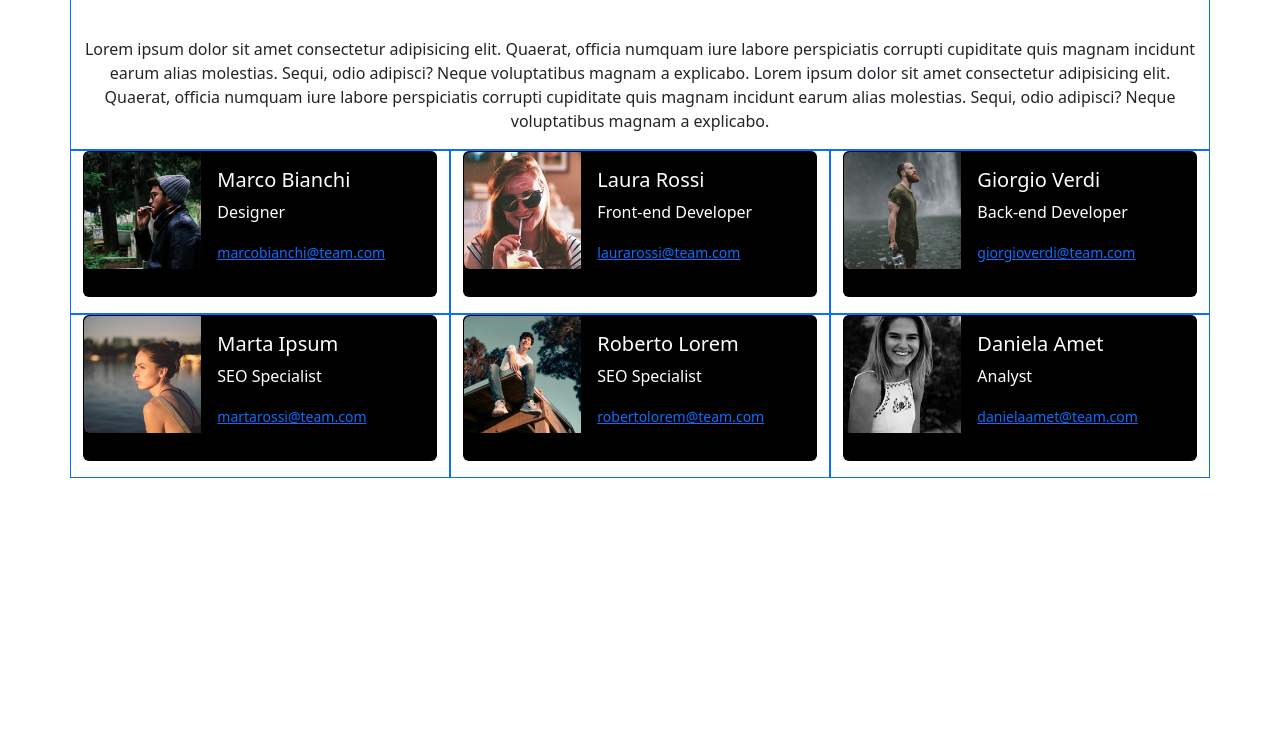
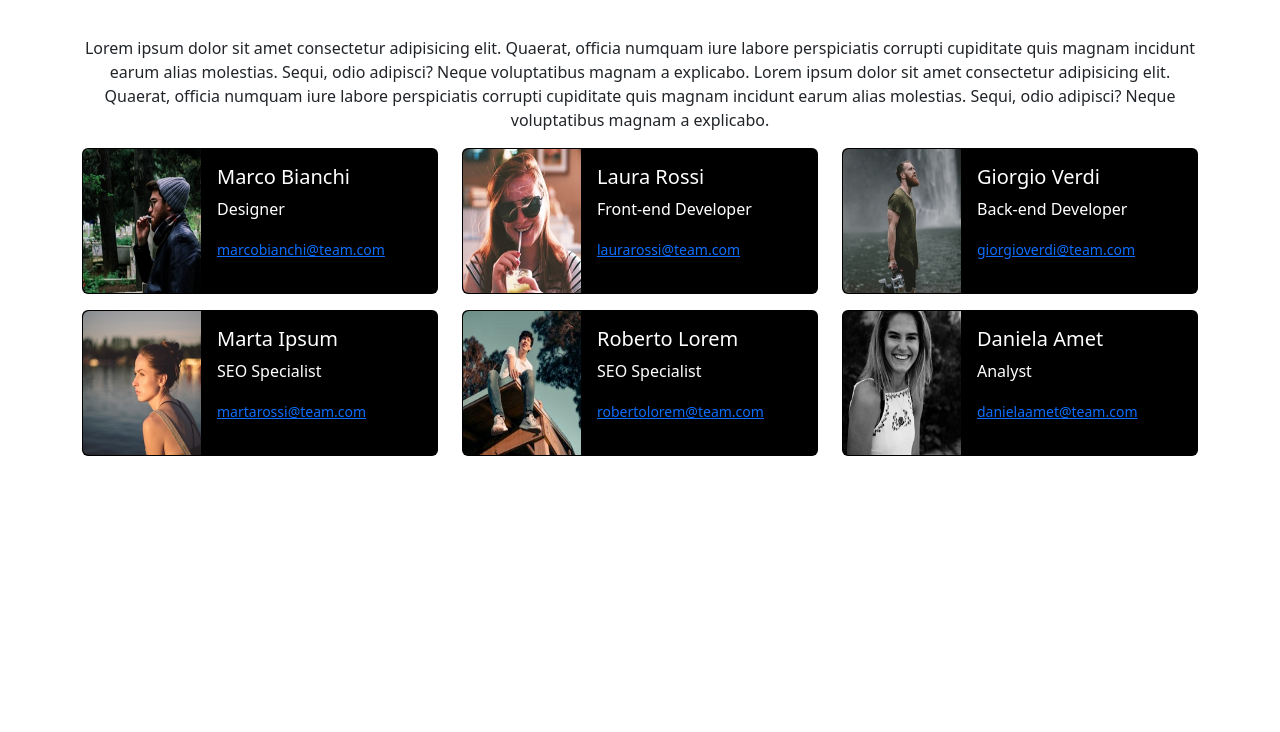
Before and after one commit to RiccardoFiacco/js-our-team, a plain HTML site: page index.html in a window 1280 px wide. Shown: the part 68-800 px from the top of the page. Drawn offline with nearby package versions, Linux system fonts and the light colour scheme.

Commit message:
add css file and height for the photo

```diff
--- a/index.html
+++ b/index.html
@@ -11,12 +11,12 @@
     integrity='sha512-b2QcS5SsA8tZodcDtGRELiGv5SaKSk1vDHDaQRda0htPYWZ6046lr3kJ5bAAQdpV2mmA/4v0wQF9MyU6/pDIAg=='
     crossorigin='anonymous' />
 
-  <!-- <link rel="stylesheet" href="css/style.css" type="text/css" /> -->
+  <link rel="stylesheet" href="css/style.css" type="text/css" />
 </head>
 
 <body>
     <div class="container">
-        <div class="row border border-primary">
+        <div class="row  ">
             <div class="col-12">
                 <h1 class="text-center">MEET OUR TEEM</h1>
             </div>
@@ -33,11 +33,11 @@
         </div>
 
         <div class="row">
-            <div class="col-4 border border-primary">
+            <div class="col-4 ">
                 <div class="card mb-3 bg-black text-white" id="card">
                     <div class="row g-0">
                       <div class="col-md-4">
-                        <img id="image0" src="..." class="img-fluid rounded-start max" alt="...">
+                        <img id="image0" class="img-fluid rounded-start max h-100" alt="...">
                       </div>
                       <div class="col-md-8">
                         <div class="card-body">
@@ -49,11 +49,11 @@
                     </div>
                 </div>
             </div>
-            <div class="col-4 border border-primary">
+            <div class="col-4  ">
                 <div class="card mb-3 bg-black text-white" id="card">
                     <div class="row g-0">
                       <div class="col-md-4">
-                        <img id="image1" src="..." class="img-fluid rounded-start max" alt="...">
+                        <img id="image1"  class="img-fluid rounded-start max h-100" alt="...">
                       </div>
                       <div class="col-md-8">
                         <div class="card-body">
@@ -65,11 +65,11 @@
                     </div>
                 </div>
             </div>
-            <div class="col-4 border border-primary">
+            <div class="col-4  ">
                 <div class="card mb-3 bg-black text-white" id="card">
                     <div class="row g-0">
                       <div class="col-md-4">
-                        <img id="image2" src="..." class="img-fluid rounded-start max" alt="...">
+                        <img id="image2" class="img-fluid rounded-start max h-100" alt="...">
                       </div>
                       <div class="col-md-8">
                         <div class="card-body">
@@ -81,11 +81,11 @@
                     </div>
                 </div>
             </div>
-            <div class="col-4 border border-primary">
+            <div class="col-4  ">
                 <div class="card mb-3 bg-black text-white" id="card">
                     <div class="row g-0">
                       <div class="col-md-4">
-                        <img id="image3" src="..." class="img-fluid rounded-start max" alt="...">
+                        <img id="image3"  class="img-fluid rounded-start max h-100" alt="...">
                       </div>
                       <div class="col-md-8">
                         <div class="card-body">
@@ -97,11 +97,11 @@
                     </div>
                 </div>
             </div>
-            <div class="col-4 border border-primary">
+            <div class="col-4  ">
                 <div class="card mb-3 bg-black text-white" id="card">
                     <div class="row g-0">
                       <div class="col-md-4">
-                        <img id="image4" src="..." class="img-fluid rounded-start max" alt="...">
+                        <img id="image4"  class="img-fluid rounded-start max h-100" alt="...">
                       </div>
                       <div class="col-md-8">
                         <div class="card-body">
@@ -113,11 +113,11 @@
                     </div>
                 </div>
             </div>
-            <div class="col-4 border border-primary">
+            <div class="col-4  ">
                 <div class="card mb-3 bg-black text-white" id="card">
                     <div class="row g-0">
                       <div class="col-md-4">
-                        <img id="image5" src="..." class="img-fluid rounded-start max" alt="...">
+                        <img id="image5"  class="img-fluid rounded-start max h-100" alt="...">
                       </div>
                       <div class="col-md-8">
                         <div class="card-body">
```
Also changed, not shown: css/style.css (added).
